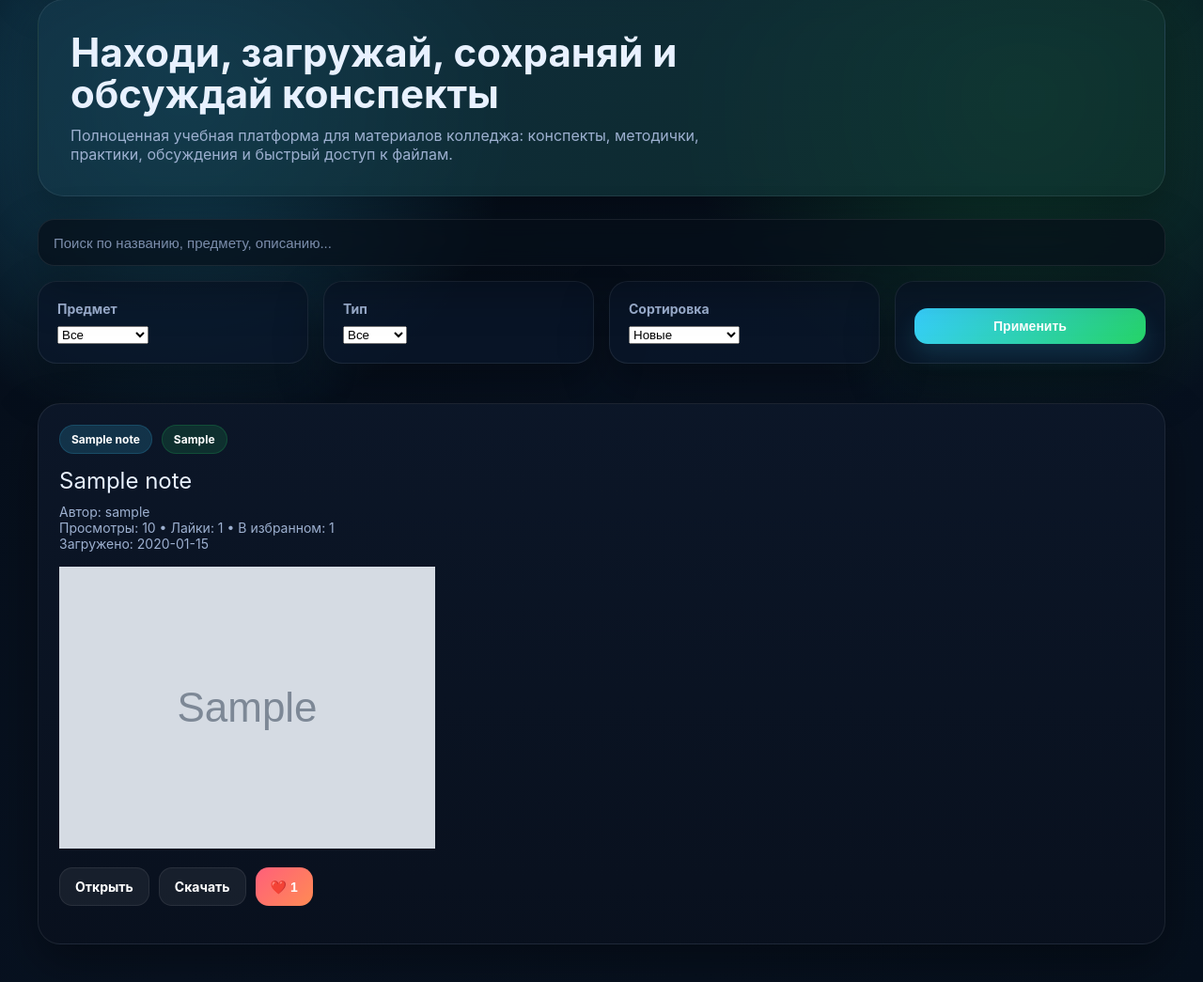
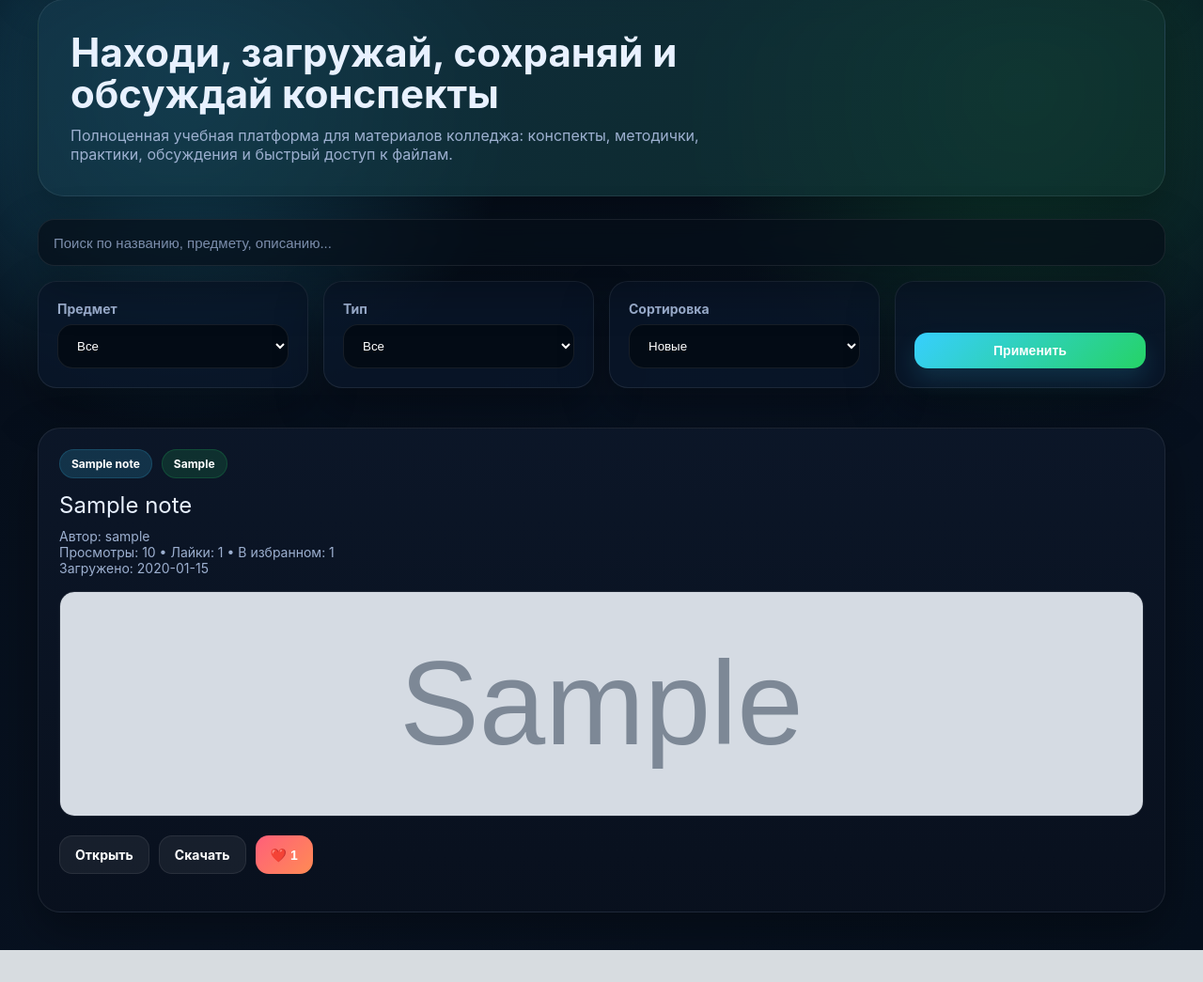
Before and after one commit to StanislavRostislav/college_notes, a FastAPI app: page / in a window 1280 px wide. Shown: the part 131-1176 px from the top of the page at 94% size. After the commit the page ends 1142 px from the top, so only its background shows below. Run offline with FastAPI, Linux system fonts and the light colour scheme; tables that the repository leaves empty hold one stand-in row (values such as "Sample post"); grey boxes marked "Sample" are stand-in pictures.

Commit message:
Update style.css

```diff
--- a/static/style.css
+++ b/static/style.css
@@ -406,3 +406,40 @@
         width: min(100% - 20px, 1200px);
     }
 }
+
+.form-select {
+    width: 100%;
+    padding: 14px 16px;
+    border: 1px solid var(--line);
+    border-radius: 16px;
+    background: rgba(4, 11, 20, 0.92);
+    color: white;
+    outline: none;
+}
+
+.preview-frame {
+    width: 100%;
+    height: 240px;
+    border: 1px solid var(--line);
+    border-radius: 16px;
+    background: white;
+}
+
+.large-preview {
+    height: 720px;
+}
+
+.preview-image {
+    width: 100%;
+    height: 240px;
+    object-fit: cover;
+    border-radius: 16px;
+    border: 1px solid var(--line);
+}
+
+.large-image {
+    height: auto;
+    max-height: 720px;
+    object-fit: contain;
+    background: rgba(255,255,255,0.03);
+}
```
